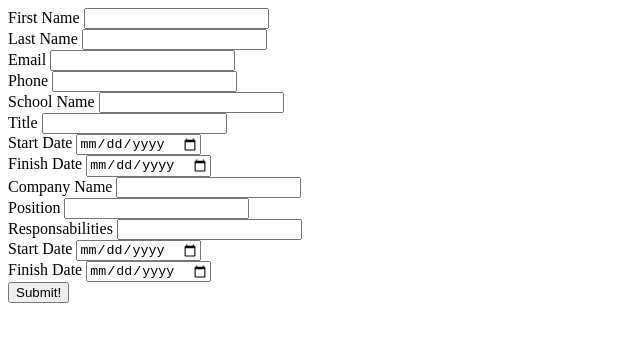
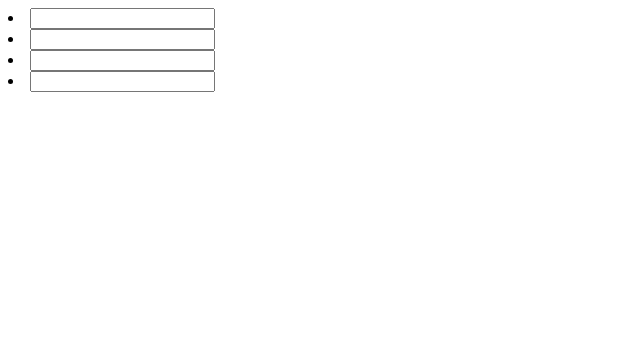
Before and after one commit to MatBenA/CV-Application, a React (Vite) app: page / in a window 1280 px wide. Shown: the top 342 px of the page, without its empty margins (0-640 px from the left). Built offline with nearby package versions, Linux system fonts and the light colour scheme.

Commit message:
everything again

```diff
--- /dev/null
+++ b/components/CVVisualizer.jsx
@@ -0,0 +1,3 @@
+export default function CVVisualizer() {
+
+}
--- a/components/FormInput.jsx
+++ b/components/FormInput.jsx
@@ -1,8 +1,14 @@
-export default function FormInput({name, label, type}){
-    return(
-        <>
-            <label htmlFor={name}>{label}</label>
-            <input type={type} name={name} />
-        </>
-    )
+import GenerallInformation from "./InputSections/GeneralInformation";
+import EducationalInformation from "./InputSections/EducationalInformation";
+import JobExperiencie from "./InputSections/JobExperiencie";
+
+
+export default function FormInput() {
+    return (
+        <form action="">
+            <GenerallInformation />
+            <EducationalInformation />
+            <JobExperiencie />
+        </form>
+    );
 }
--- /dev/null
+++ b/components/InputSections/EducationalInformation.jsx
@@ -0,0 +1,3 @@
+export default function EducationalInformation() {
+    return;
+}
--- /dev/null
+++ b/components/InputSections/GeneralInformation.jsx
@@ -0,0 +1,13 @@
+import InputListItem from "./InputListItem";
+
+export default function GeneralInformation() {
+    console.log("general info");
+    return(
+        <div>
+            <InputListItem />
+            <InputListItem />
+            <InputListItem />
+            <InputListItem />
+        </div>
+    )
+}
--- /dev/null
+++ b/components/InputSections/InputListItem.jsx
@@ -0,0 +1,8 @@
+export default function InputListItem({ name, label, type = "text" }) {
+    return (
+        <li>
+            <label htmlFor={name}>{label}</label>
+            <input name={name} type={type} />
+        </li>
+    );
+}
--- /dev/null
+++ b/components/InputSections/JobExperiencie.jsx
@@ -0,0 +1,3 @@
+export default function JobExperiencie() {
+    return;
+}
--- a/src/App.jsx
+++ b/src/App.jsx
@@ -1,30 +1,13 @@
-import { requiredInputs } from "./Data.js";
-import FormInput from "../components/FormInput.jsx";
+import FormInput from "../components/FormInput";
+import CVVisualizer from "../components/CVVisualizer";
 
+// this component should split the screen in two parts, left for the form and right for the CV
 function App() {
     return (
-        <>
-            <form>
-                {requiredInputs.map((section, index) => {
-                    return (
-                        <section key={index}>
-                            {section.map((input) => {
-                                return (
-                                    <div key={input.id}>
-                                        <FormInput
-                                            name={input.name}
-                                            label={input.label}
-                                            type={input.type}
-                                        />
-                                    </div>
-                                );
-                            })}
-                        </section>
-                    );
-                })}
-                <button type="submit">Submit!</button>
-            </form>
-        </>
+        <div>
+            <FormInput />
+            <CVVisualizer />
+        </div>
     );
 }
 
--- a/src/Data.js
+++ /dev/null
@@ -1,23 +0,0 @@
-import { v4 as uuidv4 } from "uuid";
-
-export const requiredInputs = [
-    [
-        { name: "firstname", label: "First Name ", type: "text", id: uuidv4() },
-        { name: "lastname", label: "Last Name ", type: "text", id: uuidv4() },
-        { name: "email", label: "Email ", type: "email", id: uuidv4() },
-        { name: "phone", label: "Phone ", type: "tel", id: uuidv4() },
-    ],
-    [
-        { name: "school", label: "School Name ", type: "text", id: uuidv4() },
-        { name: "title", label: "Title ", type: "text", id: uuidv4() },
-        { name: "start-date", label: "Start Date ", type: "date", id: uuidv4() },
-        { name: "finish-date", label: "Finish Date ", type: "date", id: uuidv4() },
-    ],
-    [
-        { name: "company-name", label: "Company Name ", type: "text", id: uuidv4() },
-        { name: "position", label: "Position ", type: "text", id: uuidv4() },
-        { name: "responsabilities", label: "Responsabilities ", type: "text", id: uuidv4() },
-        { name: "start-date-job", label: "Start Date ", type: "date", id: uuidv4() },
-        { name: "finish-date-job", label: "Finish Date ", type: "date", id: uuidv4() },
-    ],
-];
```
